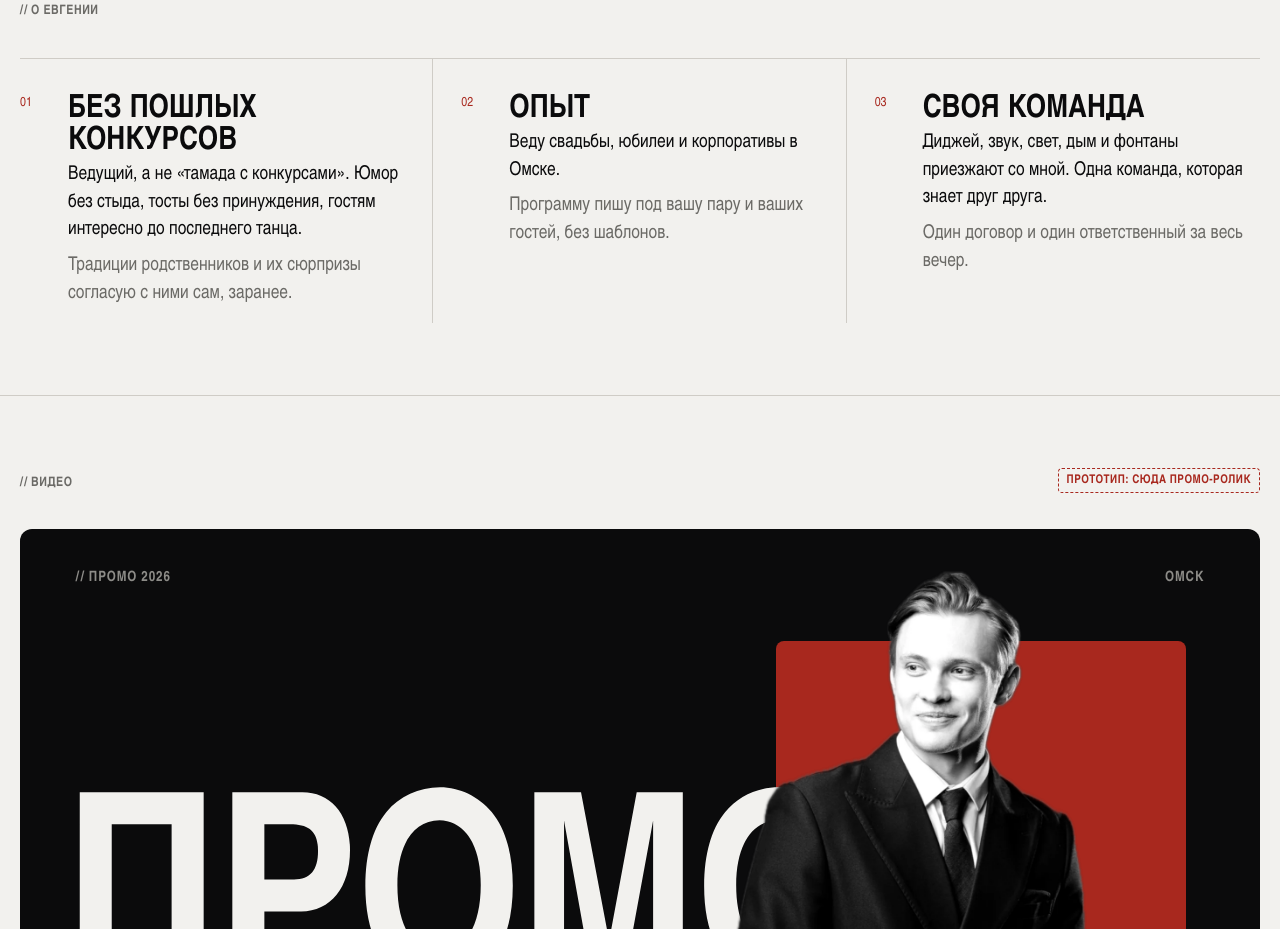
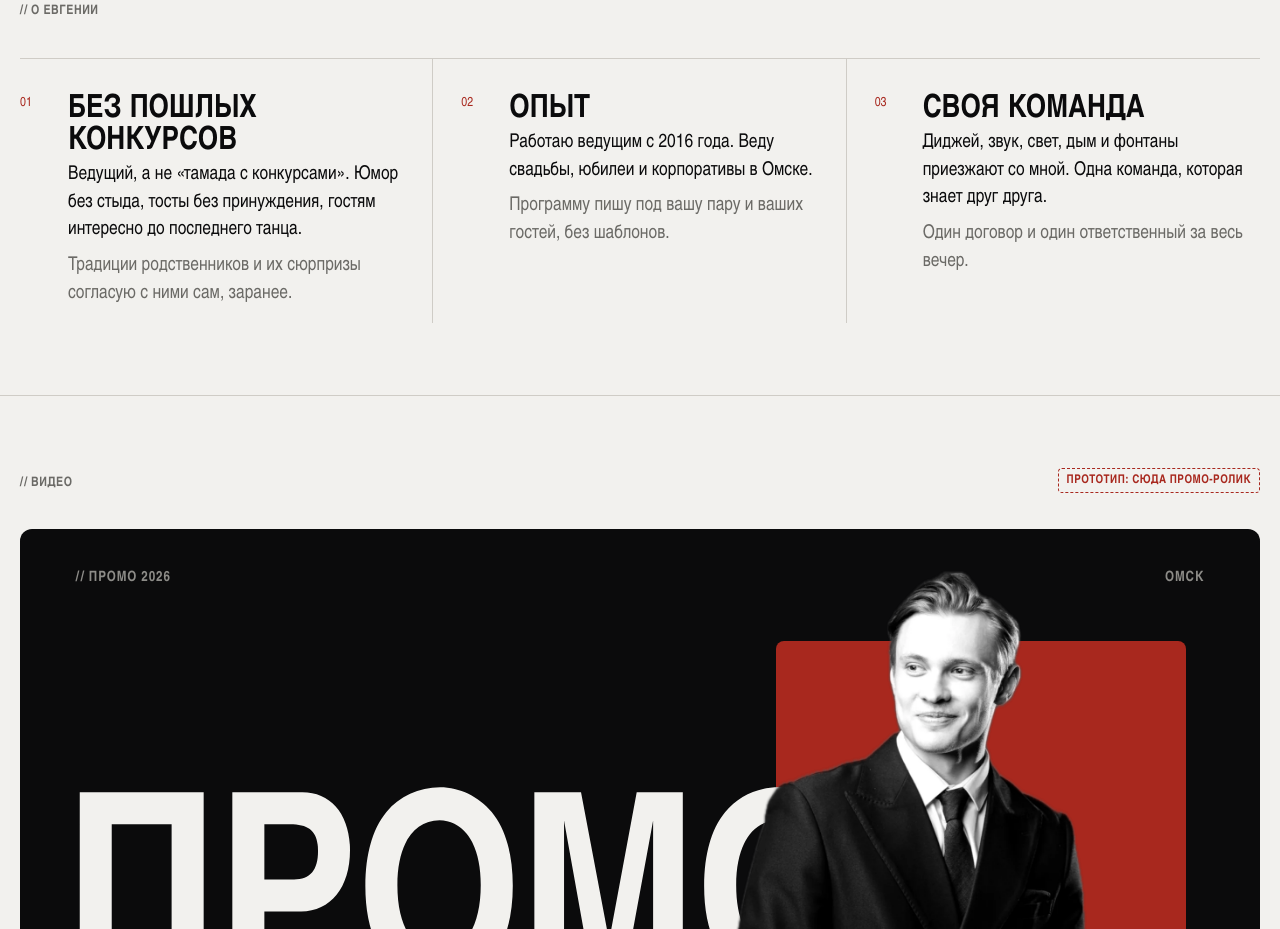
Before and after one commit to 88Mayak88/mayak-site, a plain HTML site: page index.html in a window 1280 px wide. Shown: the part 935-1864 px from the top of the page. Drawn offline with nearby package versions, Linux system fonts and the light colour scheme; a web font is replaced by a local one.

Commit message:
Опыт: работаю ведущим с 2016 года
Co-Authored-By: Claude Opus 5.5 <noreply@anthropic.com>

```diff
--- a/index.html
+++ b/index.html
@@ -307,7 +307,7 @@ section{border-top:1px solid var(--line);scroll-margin-top:100px}
     <div class="about">
       <div class="rows">
         <div class="row"><span class="n">01</span><div><h3>Без пошлых конкурсов</h3><p>Ведущий, а не «тамада с конкурсами». Юмор без стыда, тосты без принуждения, гостям интересно до последнего танца.</p><p class="m">Традиции родственников и их сюрпризы согласую с ними сам, заранее.</p></div></div>
-        <div class="row"><span class="n">02</span><div><h3>Опыт</h3><p>Веду свадьбы, юбилеи и корпоративы в Омске.</p><p class="m">Программу пишу под вашу пару и ваших гостей, без шаблонов.</p></div></div>
+        <div class="row"><span class="n">02</span><div><h3>Опыт</h3><p>Работаю ведущим с 2016 года. Веду свадьбы, юбилеи и корпоративы в Омске.</p><p class="m">Программу пишу под вашу пару и ваших гостей, без шаблонов.</p></div></div>
         <div class="row"><span class="n">03</span><div><h3>Своя команда</h3><p>Диджей, звук, свет, дым и фонтаны приезжают со мной. Одна команда, которая знает друг друга.</p><p class="m">Один договор и один ответственный за весь вечер.</p></div></div>
       </div>
     </div>
```
Also changed, not shown: 1 other file.
